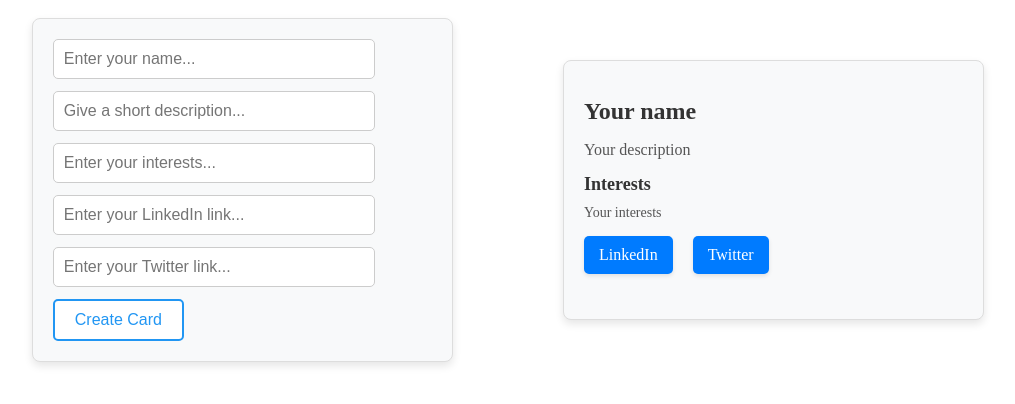
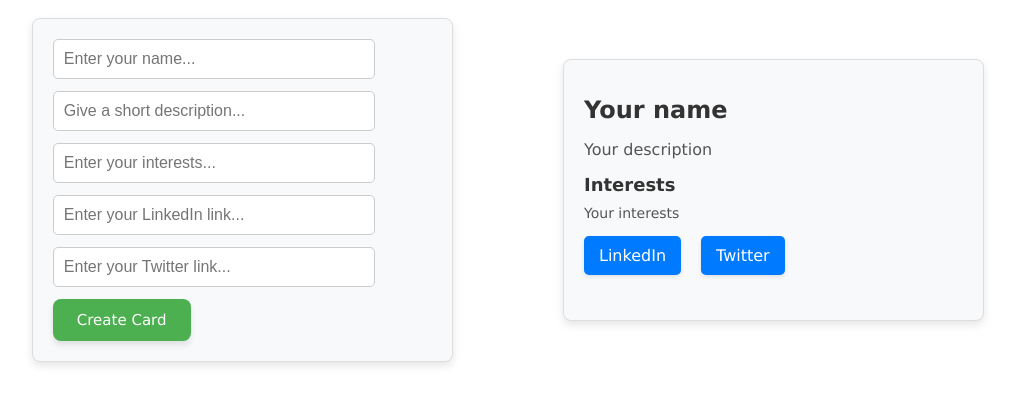
Before and after one commit to abhiraj860/assignments, a React (Vite) app in the folder week-5/level-1/project-cards/frontend/: page / in a window 1280 px wide. Shown: the top 404 px of the page, without its empty margins (177-1192 px from the left). Built offline with nearby package versions, Linux system fonts and the light colour scheme.

Commit message:
first-task-completed

```diff
--- a/week-5/level-1/project-cards/frontend/src/App.css
+++ b/week-5/level-1/project-cards/frontend/src/App.css
@@ -15,24 +15,26 @@ box-shadow: 0 0 5px rgba(33, 150, 243, 0.7);
 
 .createButton {
     display: inline-block;
-    padding: 10px 20px;
-    font-size: 16px;
+    padding: 12px 24px;
+    font-size: 15px;
     text-align: center;
     text-decoration: none;
     cursor: pointer;
-    border: 2px solid #2196F3;
-    border-radius: 5px;
-    color: #2196F3;
-    background-color: #fff;
-    transition: background-color 0.3s, color 0.3s, border-color 0.3s;
+    border: none;
+    border-radius: 8px;
+    color: #fff;
+    background-color: #4CAF50;
+    box-shadow: 0 4px 6px rgba(0, 0, 0, 0.1);
+    transition: background-color 0.3s, box-shadow 0.3s;
+    font-family: 'verdana';
 }
 
 .createButton:hover {
-    background-color: #2196F3;
-    color: #fff;
+    background-color: #45a049;
+    box-shadow: 0 6px 8px rgba(0, 0, 0, 0.2);
 }
-
 .page{
+    font-family: 'verdana';
     display: flex;
     justify-content: center;
     align-items: center;
@@ -46,7 +48,8 @@ box-shadow: 0 0 5px rgba(33, 150, 243, 0.7);
     width: 30%;
     margin-left: 100px;
     box-shadow: 0 4px 8px rgba(0, 0, 0, 0.1);
-    background-color: #f8f9fa
+    background-color: #f8f9fa;
+    font-family: 'verdana';
 }
 .name {
     font-size: 24px;
--- a/week-5/level-1/project-cards/frontend/src/App.jsx
+++ b/week-5/level-1/project-cards/frontend/src/App.jsx
@@ -32,7 +32,7 @@ function App() {
 
   function interestsHandler(event) {
     const str = event.target.value;
-    const arr = str.split(/[, ]+/);
+    const arr = str.split(',');
     setInterests(arr);
   }
 
@@ -55,6 +55,14 @@ function App() {
     }
     if(interests.length === 0) {
       alert('Enter interests');
+      return;
+    }
+    if(linkedIn.length === 0) {
+      alert('Enter LinkedIn Url');
+      return;
+    }
+    if(twitter.length === 0) {
+      alert('Enter twitter Url');
       return;
     }
     let copy = {...props};
```
Lines whose indentation alone changed are shown as unchanged.
